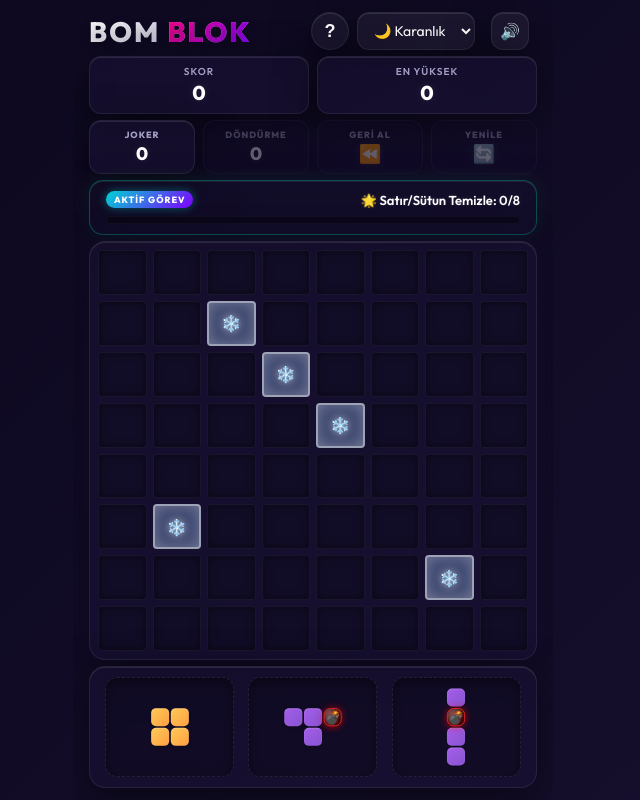
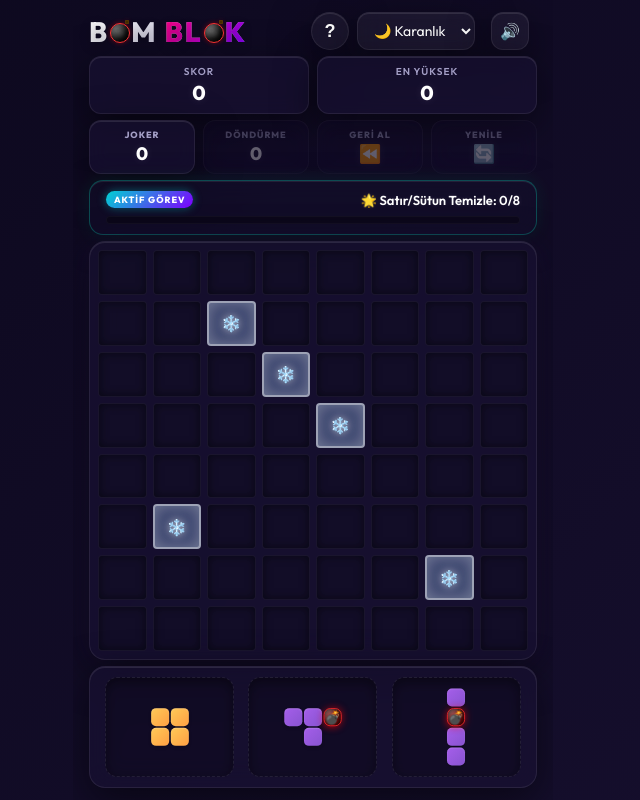
Before and after one commit to Alp3rol/BomBlok, a plain HTML site: page index.html in a window 1280 px wide. Shown: the whole page, without its empty margins (327-967 px from the left). Drawn offline with Linux system fonts and the light colour scheme.

Commit message:
Replace O letters in BOMBLOK with animated CSS bombs

```diff
--- a/index.html
+++ b/index.html
@@ -14,7 +14,7 @@
     <div class="game-container">
         <!-- Header: Top Row (Title & Controls) -->
         <header class="game-header">
-            <h1 class="game-title">BOM <span class="accent-text">BLOK</span></h1>
+            <h1 class="game-title">B<span class="title-bomb"></span>M <span class="accent-text">BL<span class="title-bomb"></span>K</span></h1>
             <div class="header-controls">
                 <button id="help-btn" class="help-button" title="Nasıl Oynanır?">?</button>
                 <select id="theme-select" class="theme-select" title="Tema Değiştir">
--- a/style.css
+++ b/style.css
@@ -103,6 +103,33 @@ body {
     -webkit-background-clip: text;
     -webkit-text-fill-color: transparent;
     text-shadow: 0 4px 12px rgba(0, 0, 0, 0.2);
+}
+
+.title-bomb {
+    display: inline-block;
+    vertical-align: middle;
+    width: 20px;
+    height: 20px;
+    background: radial-gradient(circle at 35% 35%, #555555 10%, #222222 50%, #0a0a0a 90%);
+    border-radius: 50%;
+    margin: 0 1px;
+    border: 1.5px solid #ff3333;
+    box-shadow: inset -2px -2px 4px rgba(0,0,0,0.9), inset 2px 2px 4px rgba(255,255,255,0.2), 0 0 5px rgba(255, 0, 0, 0.4);
+    position: relative;
+    top: -2px;
+}
+
+.title-bomb::before {
+    content: '';
+    position: absolute;
+    top: -4px;
+    right: 0px;
+    width: 4px;
+    height: 4px;
+    background: #ffaa00;
+    border-radius: 50%;
+    box-shadow: 0 0 4px #ff0000, 0 0 8px #ffaa00;
+    animation: bomb-warning-pulse 0.5s infinite alternate;
 }
 
 .accent-text {
```
